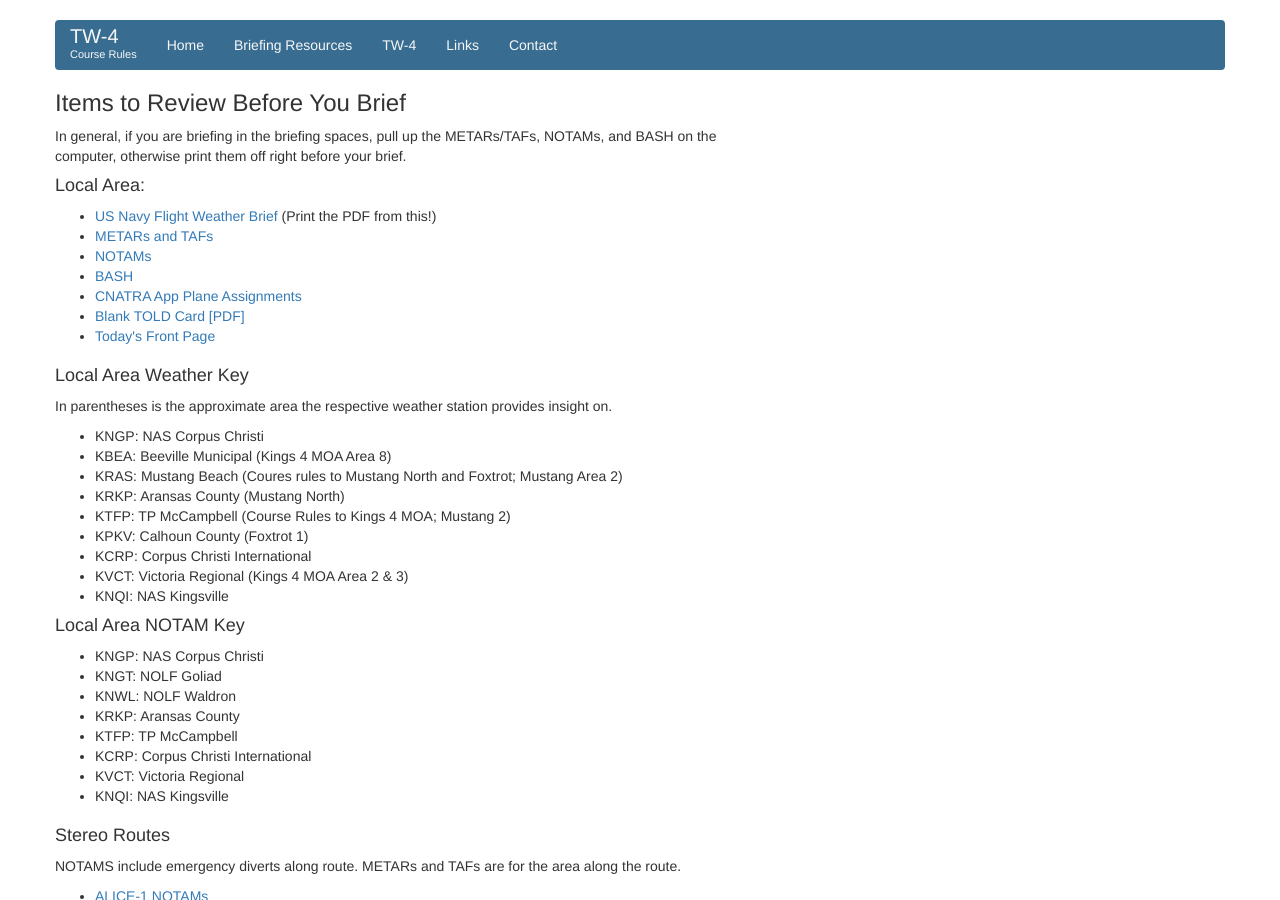
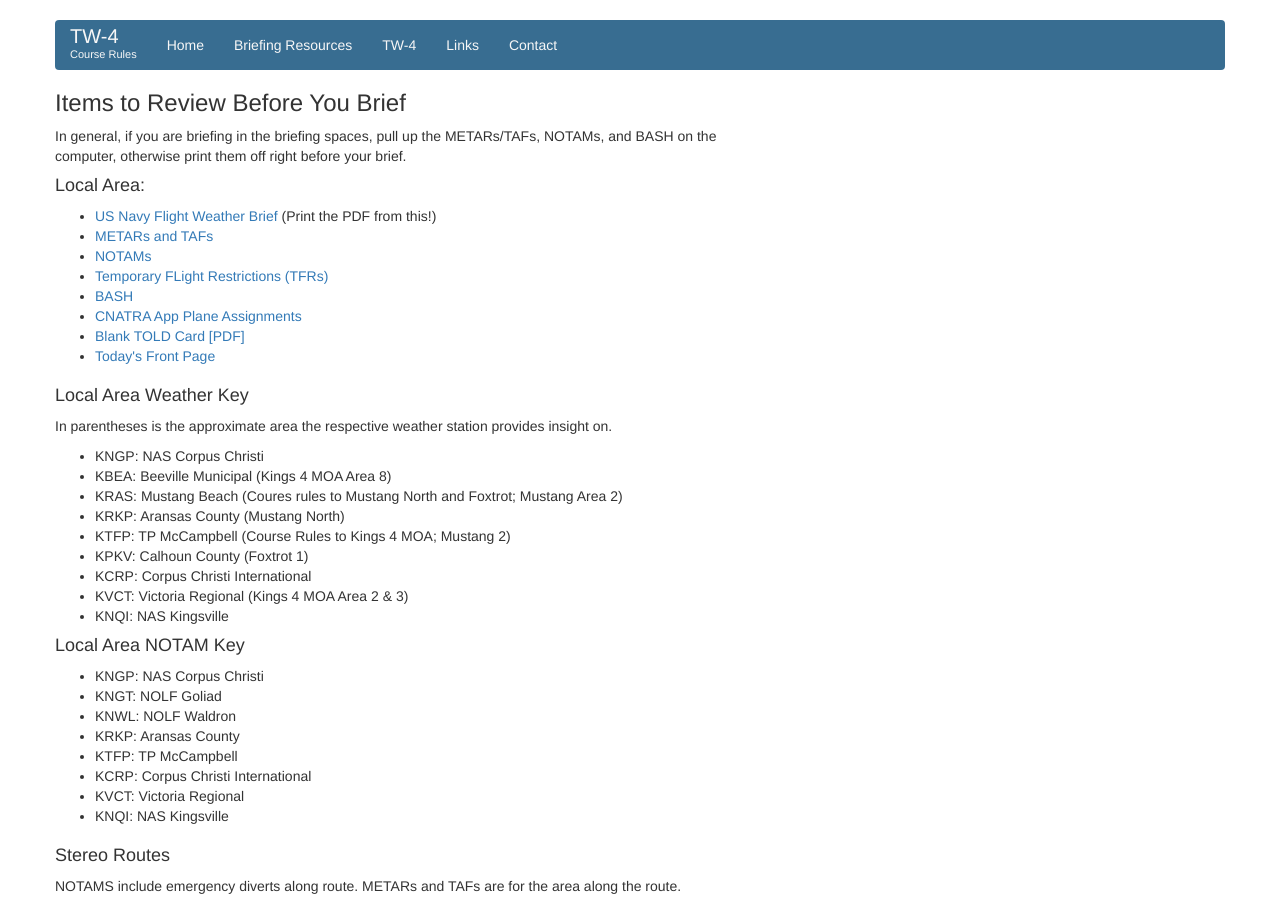
Before and after one commit to courserules/courserules.github.io, a Jekyll site: the page built from brief.html, in a window 1280 px wide and 900 px high. Built offline with Jekyll 4.4.1, drawn with Linux system fonts in a browser that asks for light colours.

Commit message:
Updated brief

```diff
--- a/brief.html
+++ b/brief.html
@@ -14,6 +14,7 @@ permalink: /brief/
 				<li><a href="https://fwb.metoc.navy.mil/fwb18" target="_blank">US Navy Flight Weather Brief</a> (Print the PDF from this!)</li>
 				<li><a href="https://www.aviationweather.gov/metar/data?ids=kngp+kbea+kras+ktfp+krkp+kpkv+kcrp+kvct+knqi&format=raw&date=0&hours=0&taf=on" target="_blank">METARs and TAFs</a></li>
 				<li><a href="https://www.notams.faa.gov/dinsQueryWeb/queryRetrievalMapAction.do?method=displayByICAOs&reportType=RAW&formatType=DOMESTIC&retrieveLocId=kngp+kngt+knwl+krkp+ktfp+kcrp+kvct+knqi&actionType=notamRetrievalByICAOs" target="_blank">NOTAMs</a></li>
+				<li><a href="http://tfr.faa.gov/tfr2/list.html" target="_blank">Temporary FLight Restrictions (TFRs)</a></li>
 				<li><a href="https://www.usahas.com/AHASMap.html?Area=VT-28" target="_blank">BASH</a></li>
 				<li><a href="https://www.cnatra.navy.mil" target="_blank">CNATRA App Plane Assignments</a></li>
 				<li><a href="/downloads/TOLD-card.pdf">Blank TOLD Card [PDF]</a></li>
```
